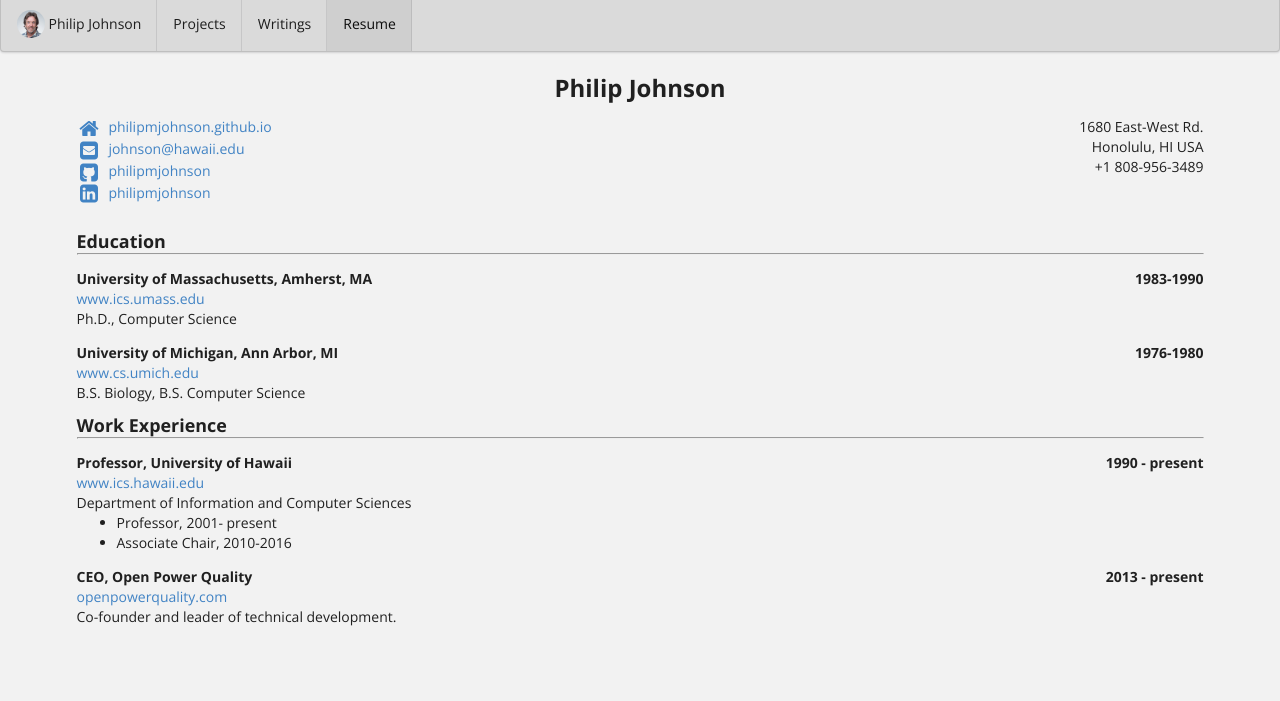
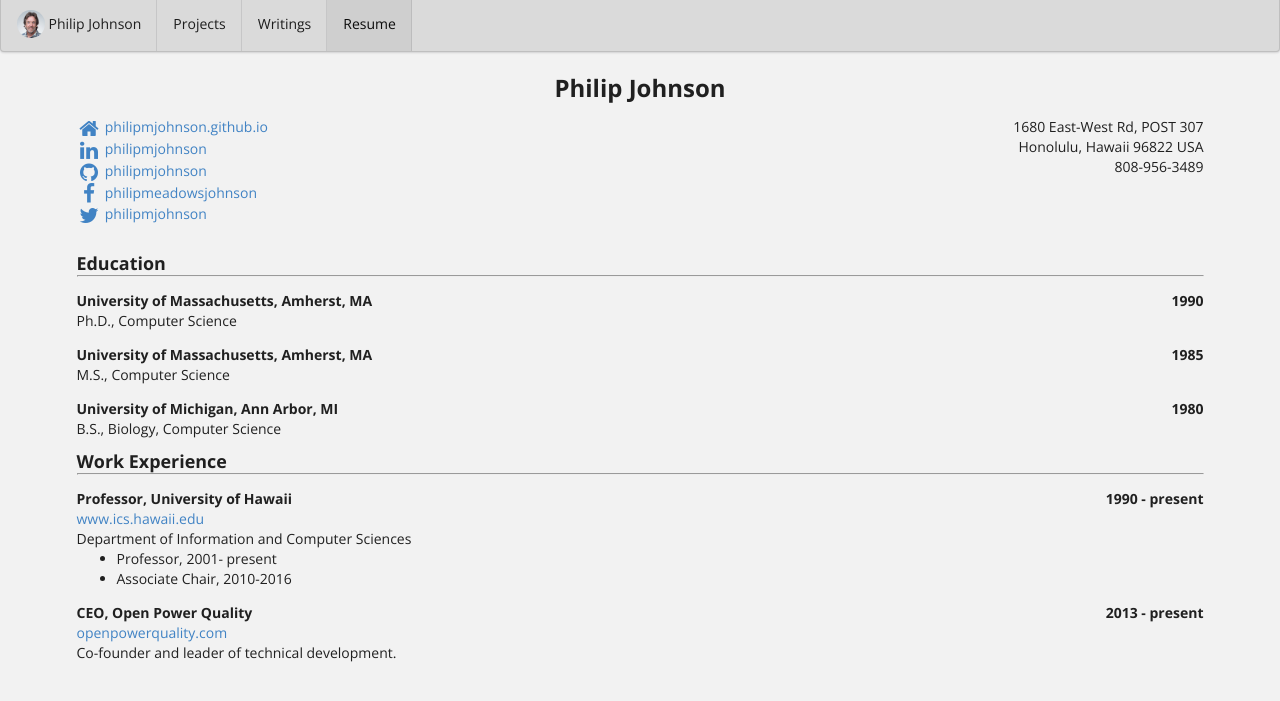
Before and after one commit to rusith/rusith.github.io, a Jekyll site: the page built from bio/index.html, in a window 1280 px wide, cut to the strip 104-805 px from the top of the page. Built offline with Jekyll 4.4.1, drawn with Linux system fonts in a browser that asks for light colours.

Commit message:
Working away on resume.

```diff
--- /dev/null
+++ b/_includes/bio-address-section.html
@@ -0,0 +1,3 @@
+<p class="ui no-bottom">{{ site.data.bio.basics.location.address }}</p>
+<p class="ui no-bottom">{{ site.data.bio.basics.location.city }}, {{ site.data.bio.basics.location.region }} {{ site.data.bio.basics.location.postalCode }} {{ site.data.bio.basics.location.countryCode }}</p>
+<p class="ui no-bottom">{{ site.data.bio.basics.phone }}</p>
--- /dev/null
+++ b/_includes/bio-education-section.html
@@ -0,0 +1,31 @@
+<div class="sixteen wide column no-bottom">
+  <h3 class="ui left aligned header no-bottom">Education</h3>
+  <hr style="margin: 0px;">
+</div>
+
+{% for degreeprogram in site.data.bio.education %}
+  <div class="twelve wide column no-bottom">
+    <p class="ui no-bottom"><b>{{ degreeprogram.institution }}</b></p>
+    <p class="ui no-bottom">{{ degreeprogram.studyType }}, {{ degreeprogram.area }}</p>
+    {% if degreeprogram.courses %}
+      <ul style="margin: 0px;">
+        {% for course in degreeprogram.courses %}
+          <li>{{ course }}</li>
+        {% endfor %}
+      </ul>
+    {% endif %}
+  </div>
+  <div class="four wide right aligned column no-bottom">
+    <p class="ui no-bottom"><b>
+      {% if degreeprogram.startDate %}
+        {{ degreeprogram.startDate | slice: 0,4 }}
+      {% endif %}
+      {% if degreeprogram.startDate and degreeprogram.endDate %}
+        -
+      {% endif %}
+      {% if degreeprogram.endDate %}
+      {{ degreeprogram.endDate | slice: 0,4 }}
+      {% endif %}
+    </b></p>
+  </div>
+{% endfor %}
--- /dev/null
+++ b/_includes/bio-network-links.html
@@ -0,0 +1,7 @@
+{% if site.data.bio.basics.website %}
+  <p class="ui no-bottom"><a href="{{ site.data.bio.basics.website }}"> <i class="large home icon "></i>{{ site.data.bio.basics.website | remove: "http://" | remove: "https://" }}</a></p>
+{% endif %}
+
+{% for profile in site.data.bio.basics.profiles %}
+     <p class="ui no-bottom"><a href="{{ profile.url }}"> <i class="large {{ profile.network | downcase }} icon "></i>{{ profile.username }}</a></p>
+{% endfor %}
--- a/_includes/menubar.html
+++ b/_includes/menubar.html
@@ -1,7 +1,7 @@
 <div class="nonprintable">
   <nav class="ui stackable menu">
     <a href="{{ site.baseurl}}/" class="brand item">
-      <img class="ui avatar image" src="{{ site.baseurl }}/images/PhilipJohnsonHeadShot.jpg"><span>Philip Johnson</span>
+      <img class="ui avatar image" src="{{ site.data.bio.basics.picture }}"><span>{{ site.data.bio.basics.name }}</span>
     </a>
     <a href="{{ site.baseurl }}/projects" class="item">Projects</a>
     <a href="{{ site.baseurl }}/writings" class="item">Writings</a>
--- a/bio/index.html
+++ b/bio/index.html
@@ -5,51 +5,22 @@
 <div style="margin-top: 10px" class="ui grid container">
 
   <div class="sixteen wide column no-bottom">
-    <h2 class="ui center aligned header no-bottom">Philip Johnson</h2>
+    <h2 class="ui center aligned header no-bottom">{{ site.data.bio.basics.name }}</h2>
   </div>
 
   <div class="eight wide left aligned column">
-    <p class="ui no-bottom"><a href="http://philipmjohnson.github.io"> <i class="large home icon "></i>
-      philipmjohnson.github.io</a></p>
-    <p class="ui no-bottom"><a href="mailto:johnson@hawaii.edu"> <i class="large mail square icon "></i>
-      johnson@hawaii.edu</a></p>
-    <p class="ui no-bottom"><a href="http://github.com/philipmjohnson"> <i
-        class="large github square icon"></i> philipmjohnson</a></p>
-    <p class="ui no-bottom"><a href="https://www.linkedin.com/in/philipmjohnson"> <i
-        class="large linkedin square icon"></i> philipmjohnson</a></p>
+    {% include bio-network-links.html %}
   </div>
 
   <div class="eight wide right aligned column">
-    <p class="ui no-bottom">1680 East-West Rd.</p>
-    <p class="ui no-bottom">Honolulu, HI USA</p>
-    <p class="ui no-bottom">+1 808-956-3489</p>
+    {% include bio-address-section.html %}
   </div>
 
 
   <!-- Start education section. -->
 
-  <div class="sixteen wide column no-bottom">
-    <h3 class="ui left aligned header no-bottom">Education</h3>
-    <hr style="margin: 0px;">
-  </div>
+  {% include bio-education-section.html %}
 
-  <div class="twelve wide column no-bottom">
-    <p class="ui no-bottom"><b>University of Massachusetts, Amherst, MA</b></p>
-    <p class="ui no-bottom"><a href="http://www.ics.hawaii.edu">www.ics.umass.edu</a></p>
-    <p class="ui no-bottom">Ph.D., Computer Science</p>
-  </div>
-  <div class="four wide right aligned column no-bottom">
-    <p class="ui no-bottom"><b>1983-1990</b></p>
-  </div>
-
-  <div class="twelve wide column no-bottom">
-    <p class="ui no-bottom"><b>University of Michigan, Ann Arbor, MI</b></p>
-    <p class="ui no-bottom"><a href="http://www.ics.hawaii.edu">www.cs.umich.edu</a></p>
-    <p class="ui no-bottom">B.S. Biology, B.S. Computer Science</p>
-  </div>
-  <div class="four wide right aligned column no-bottom">
-    <p class="ui no-bottom"><b>1976-1980</b></p>
-  </div>
 
   <!-- Start experience section. -->
 
--- a/index.html
+++ b/index.html
@@ -32,9 +32,7 @@
         </div>
       </div>
       <div class="center aligned extra content">
-        <a href="http://github.com/"> <i class="big github square icon icon-color"></i> </a>
-        <a href="http://github.com/"> <i class="big linkedin square icon icon-color"></i> </a>
-        <a href="http://github.com/"> <i class="big mail square icon icon-color"></i> </a>
+        {% include home-network-links.html %}
       </div>
       <div class="center aligned content">
         <a href="{{ site.baseurl}}/projects/">
```
Also changed, not shown: _data/bio.json (+4 -4 lines), _includes/home-network-links.html (added, +7 -0 lines), index-1.html (deleted, +0 -56 lines).
